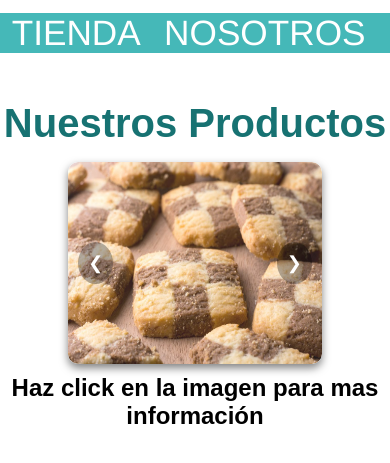
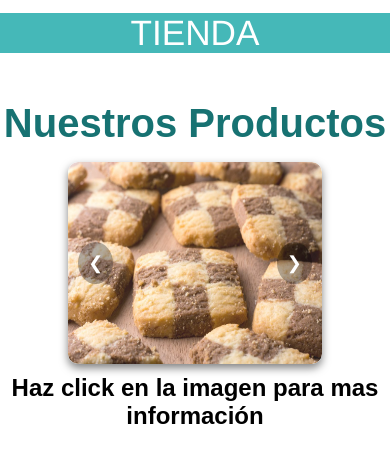
Before and after one commit to aAvriX/emprendimiento1, a plain HTML site: page index.html in a window 390 px wide. Shown: the part 167-630 px from the top of the page. Drawn offline with Linux system fonts and the light colour scheme.

Commit message:
Update style.css

```diff
--- a/style.css
+++ b/style.css
@@ -441,7 +441,8 @@ header img {
 
 @media (max-width: 480px) {
     .navegacion {
-    display: flex;
+    display: grid;
+    grid-template-columns: repeat(1,1fr);
     background-color: var(--colorPrincipal);
     margin-top: 1rem;
     height: 2.5rem;
```
